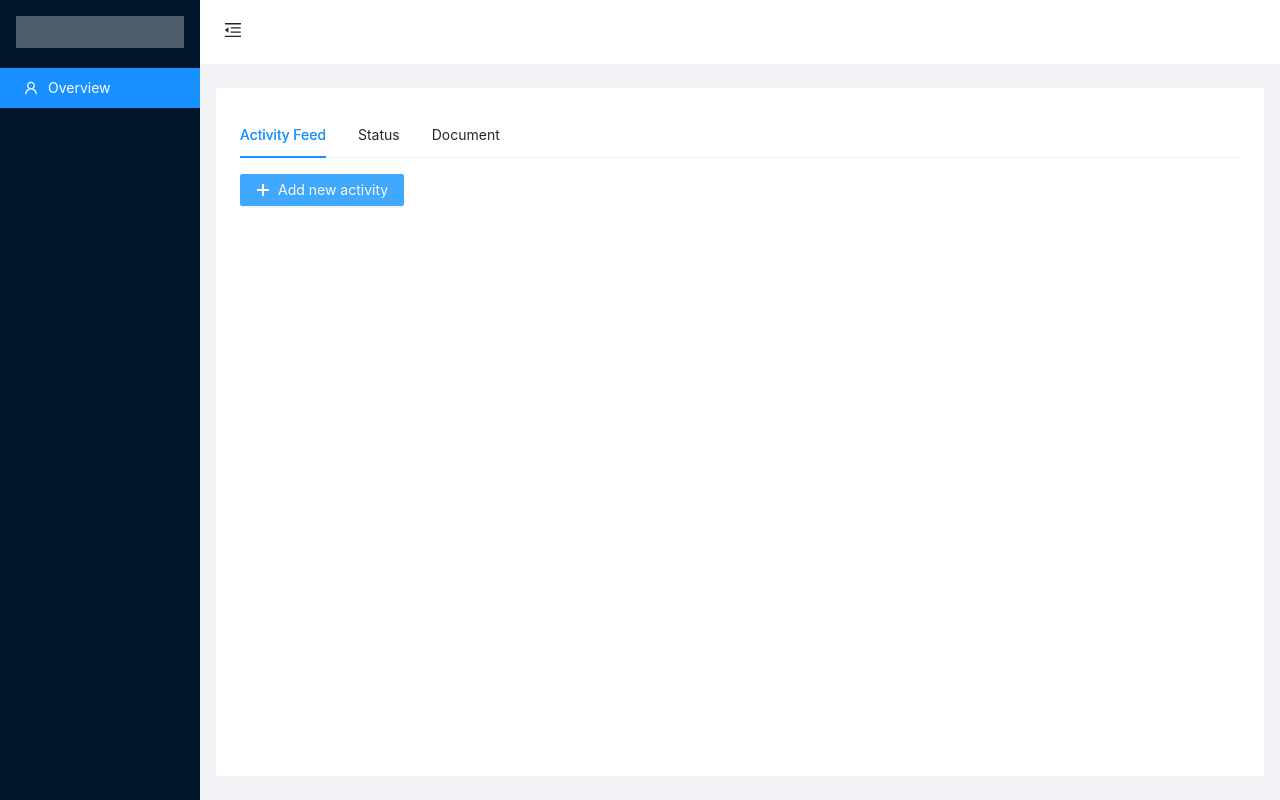
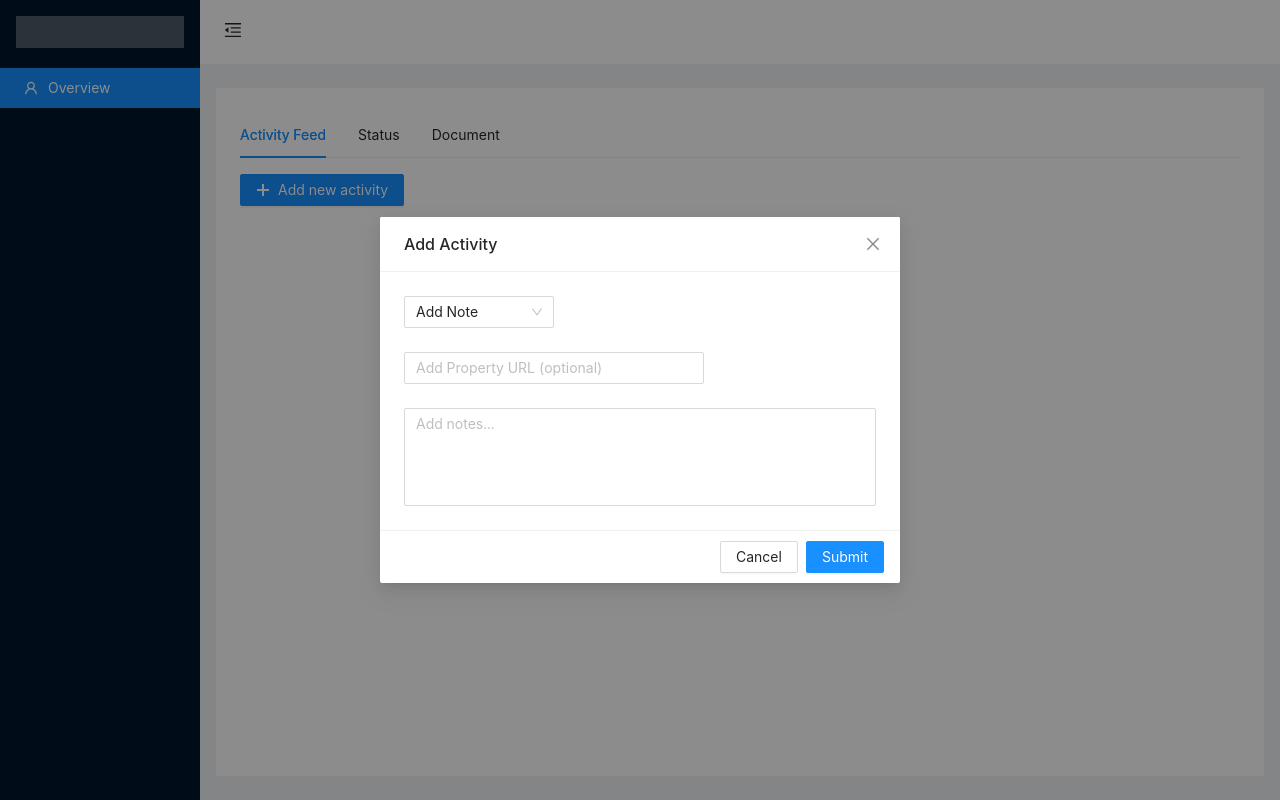
Before and after one commit to lijin820/react-typescript-ant-design-project, a React (Create React App) app: page / in a window 1280 px wide. Both pictures are taken after a click on the button "Add new activity". Built offline with nearby package versions, Linux system fonts and the light colour scheme.

Commit message:
added add activity modal component

```diff
--- a/src/components/ActivityTab.tsx
+++ b/src/components/ActivityTab.tsx
@@ -1,13 +1,21 @@
-import React, { ReactElement } from "react";
+import React, { ReactElement, useState } from "react";
 import { Button } from "antd";
 import { PlusOutlined } from "@ant-design/icons";
+import AddActivityModal from "./AddActivityModal";
 
 function ActivityTab(): ReactElement {
+  const [modalVisible, setModalVisible] = useState(false);
+
   return (
     <div className="Layout">
-      <Button type="primary" icon={<PlusOutlined />}>
+      <Button
+        type="primary"
+        icon={<PlusOutlined />}
+        onClick={() => setModalVisible(true)}
+      >
         Add new activity
       </Button>
+      <AddActivityModal visible={modalVisible} setVisble={setModalVisible} />
     </div>
   );
 }
--- /dev/null
+++ b/src/components/AddActivityModal.tsx
@@ -0,0 +1,62 @@
+import React, { ReactElement, useState } from "react";
+import { Input, Modal, Select, Space } from "antd";
+import { ModalType, SelectType } from "../types";
+
+const { Option } = Select;
+const { TextArea } = Input;
+
+function AddActivityModal({ visible, setVisble }: ModalType): ReactElement {
+  const [type, setType] = useState<string>("note");
+  const [url, setUrl] = useState<string>();
+  const [note, setNote] = useState<string>();
+
+  const handleChange = (value: SelectType) => {
+    setType(value.value);
+  };
+
+  const submitValues = () => {
+    // eslint-disable-next-line no-console
+    console.log(type, url, note);
+  };
+
+  return (
+    <Modal
+      title="Add Activity"
+      centered
+      visible={visible}
+      okText="Submit"
+      onOk={submitValues}
+      onCancel={() => setVisble(false)}
+    >
+      <Space direction="vertical" size="large" style={{ width: "100%" }}>
+        <Select
+          labelInValue
+          defaultValue={{ value: "note", label: "Add Note", key: "note" }}
+          style={{ width: 150 }}
+          onChange={handleChange}
+        >
+          <Option value="note">Add Note</Option>
+          <Option value="enquiry">Add Enquiry</Option>
+          <Option value="task">Add Task</Option>
+        </Select>
+        <Input
+          placeholder="Add Property URL (optional)"
+          style={{ width: 300 }}
+          onChange={(e: React.ChangeEvent<HTMLInputElement>) =>
+            setUrl(e.target.value)
+          }
+        />
+        <TextArea
+          rows={4}
+          placeholder="Add notes..."
+          style={{ width: "100%", resize: "none" }}
+          onChange={(e: React.ChangeEvent<HTMLTextAreaElement>) =>
+            setNote(e.target.value)
+          }
+        />
+      </Space>
+    </Modal>
+  );
+}
+
+export default AddActivityModal;
--- a/src/index.tsx
+++ b/src/index.tsx
@@ -1,15 +1,10 @@
 import React from "react";
 import ReactDOM from "react-dom";
-import "./index.css";
 import App from "./App";
 import reportWebVitals from "./reportWebVitals";
+import "./index.css";
 
-ReactDOM.render(
-  <React.StrictMode>
-    <App />
-  </React.StrictMode>,
-  document.getElementById("root")
-);
+ReactDOM.render(<App />, document.getElementById("root"));
 
 // If you want to start measuring performance in your app, pass a function
 // to log results (for example: reportWebVitals(console.log))
--- /dev/null
+++ b/src/types.ts
@@ -0,0 +1,10 @@
+export type SelectType = {
+  value: string;
+  label: string;
+  key: string;
+};
+
+export type ModalType = {
+  visible: boolean;
+  setVisble: (args: boolean) => void;
+};
```
